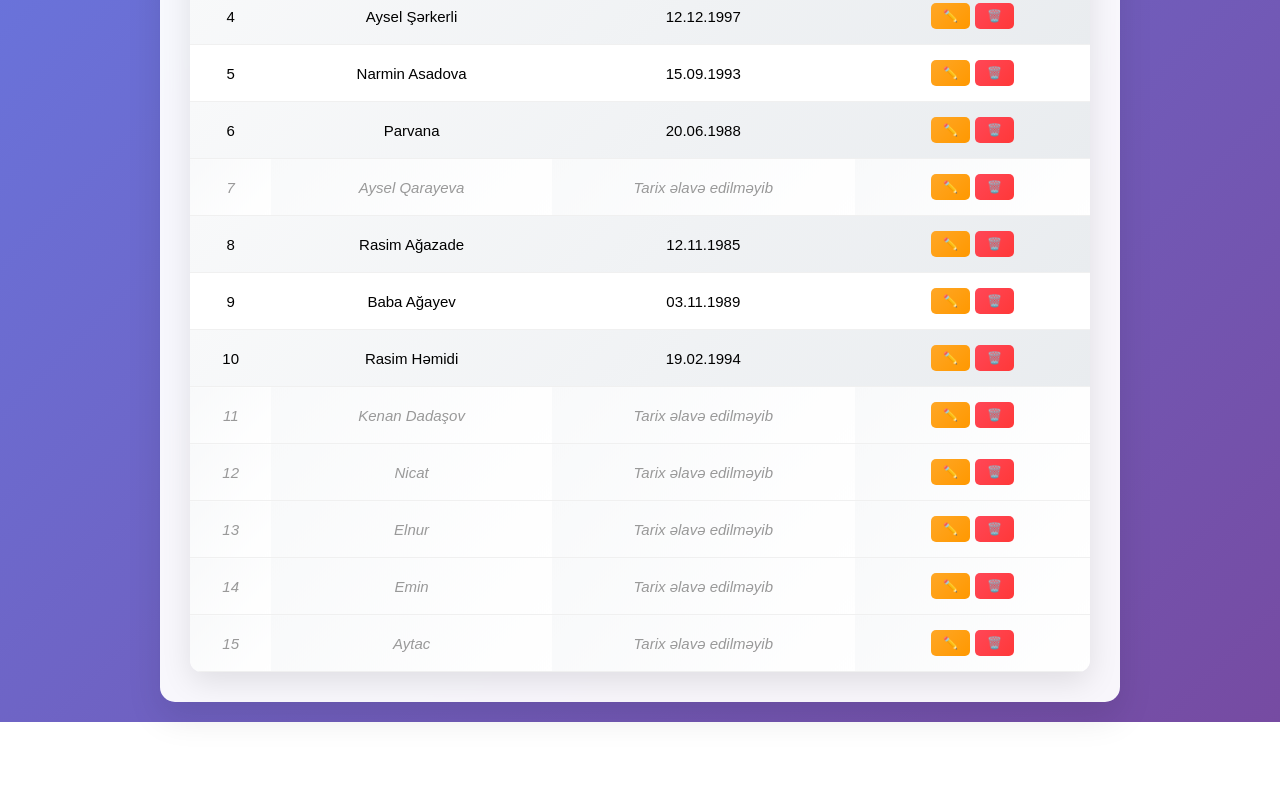
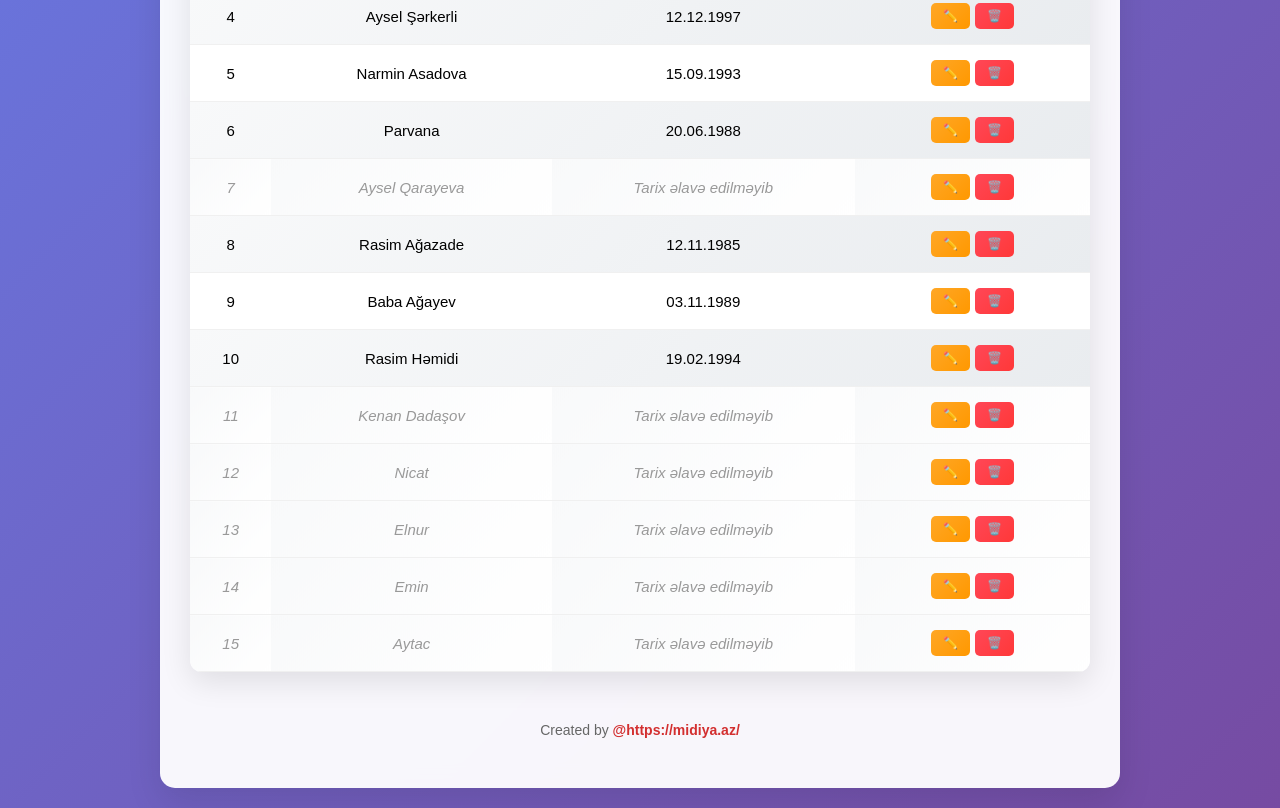
Before and after one commit to hemidirasim/birthay-ultim8, a plain HTML site: page index.html in a window 1280 px wide. Shown: the part 579-1387 px from the top of the page. Before the commit the page ends 1301 px from the top, so only its background shows below. Drawn offline with Linux system fonts and the light colour scheme.

Commit message:
Add footer with Midiya.az link
- Added footer section at bottom of page
- Created by @https://midiya.az/ with clickable link
- Link opens in new tab (target='_blank')
- Styled with red color matching theme

```diff
--- a/index.html
+++ b/index.html
@@ -274,6 +274,11 @@
         <!-- Data will be loaded here -->
       </tbody>
     </table>
+
+    <!-- Footer -->
+    <div style="text-align: center; margin-top: 30px; padding: 20px; color: #666; font-size: 14px;">
+      Created by <a href="https://midiya.az/" target="_blank" style="color: #d32f2f; text-decoration: none; font-weight: bold;">@https://midiya.az/</a>
+    </div>
   </div>
 
   <!-- Edit Modal -->
```
